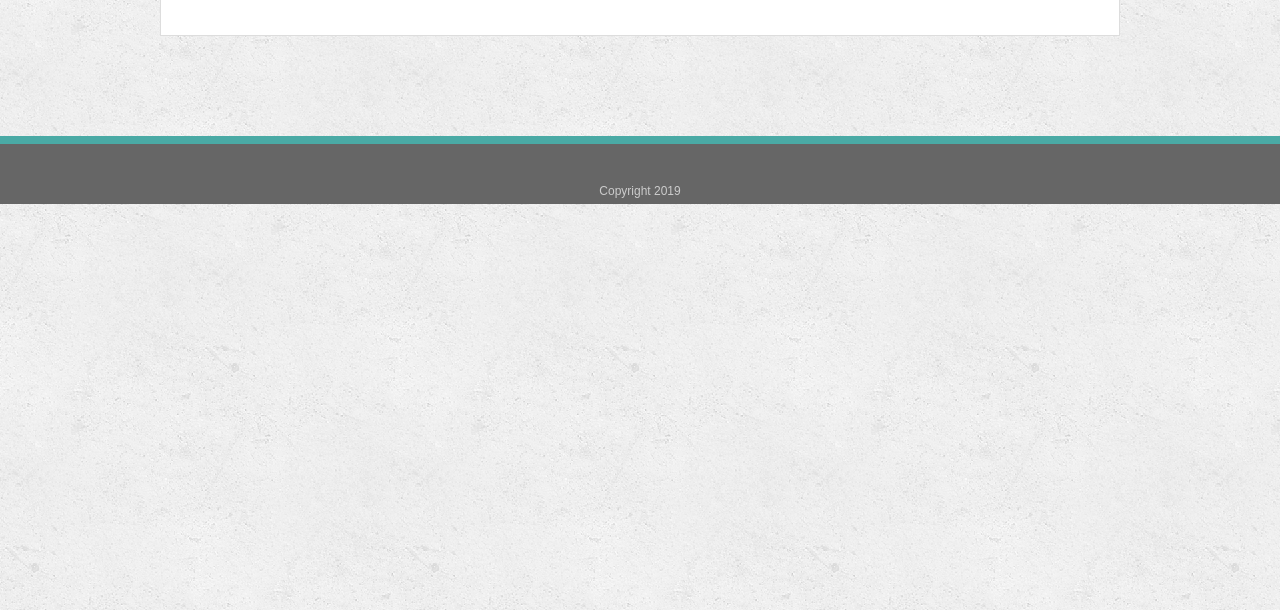
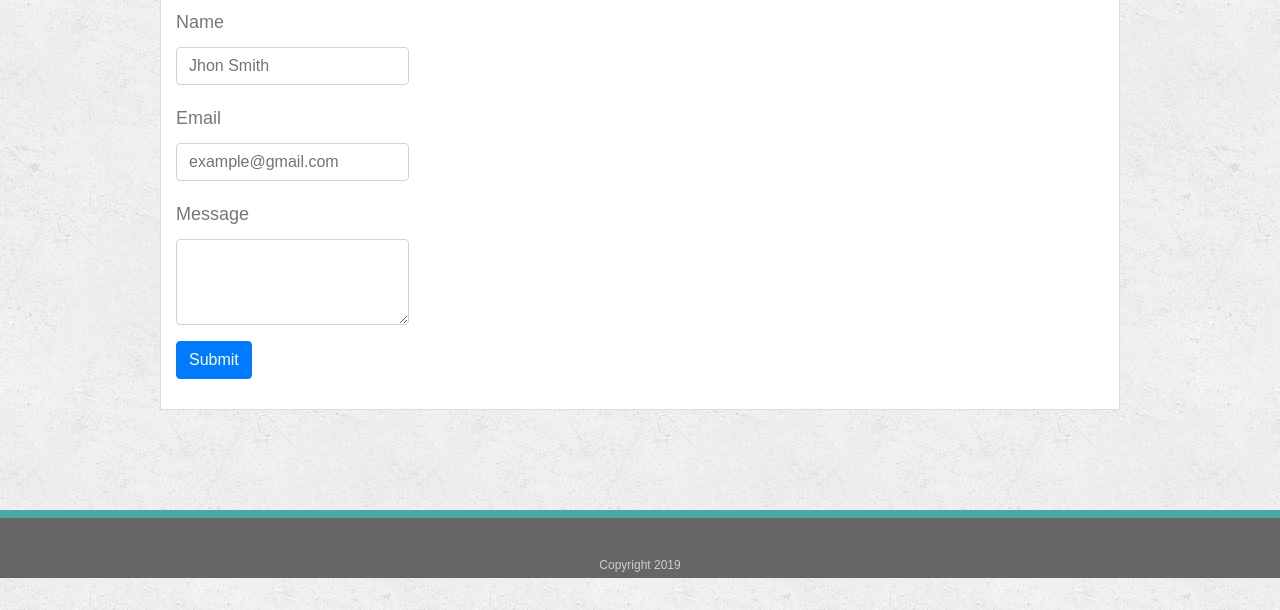
Before and after one commit to atiftariq786/Bootstrap-Portfolio, a plain HTML site: page contact.html in a window 1280 px wide. Shown: the part 190-800 px from the top of the page. Drawn offline with nearby package versions, Linux system fonts and the light colour scheme.

Commit message:
modified contact.html and portfolio.html

```diff
--- a/contact.html
+++ b/contact.html
@@ -2,7 +2,7 @@
 <html>
 <head>
   <meta charset="utf-8" />
-  <title>Atif Bootstrap Portfolio - About Me</title>
+  <title>Atif Bootstrap Portfolio - Contact</title>
   <link rel="stylesheet" href="https://stackpath.bootstrapcdn.com/bootstrap/4.3.1/css/bootstrap.min.css" integrity="sha384-ggOyR0iXCbMQv3Xipma34MD+dH/1fQ784/j6cY/iJTQUOhcWr7x9JvoRxT2MZw1T" crossorigin="anonymous">
   <link href="https://fonts.googleapis.com/css?family=Lobster" rel="stylesheet">
   <meta name="viewport" content="width=device-width, initial-scale=1, maximum-scale=1">
@@ -94,7 +94,25 @@ h1{
 
        <div class="row">
 
-         <div class="col-sm">
+          <form>
+              <div class="form-group">
+                <label for="Name">Name</label>
+                <input type="text" class="form-control" id="exampleInputName1" aria-describedby="NameHelp" placeholder="Jhon Smith">
+
+              </div>
+              <div class="form-group">
+                <label for="exampleInputEmail1">Email</label>
+                <input type="text" class="form-control" id="exampleInputEmail1" placeholder="example@gmail.com">
+              </div>
+
+              <div class="form-group">
+                  <label for="exampleFormControlTextarea1">Message</label>
+                  <textarea class="form-control" id="exampleFormControlTextarea1" rows="3"></textarea>
+                </div>
+              <button type="submit" class="btn btn-primary">Submit</button>
+            </form>
+
+            <div class="col-sm">
 
          </div>
 
```
Also changed, not shown: portfolio.html (+1 -1 lines).
